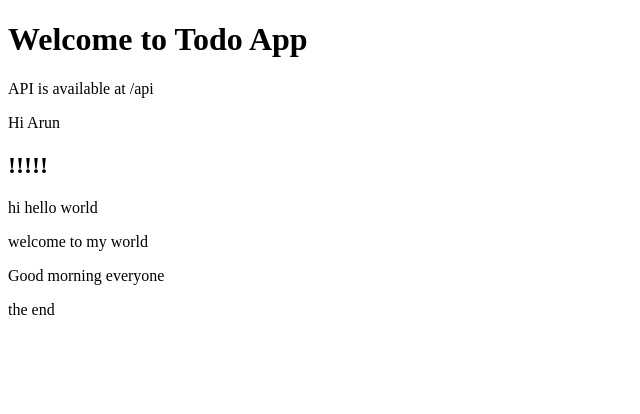
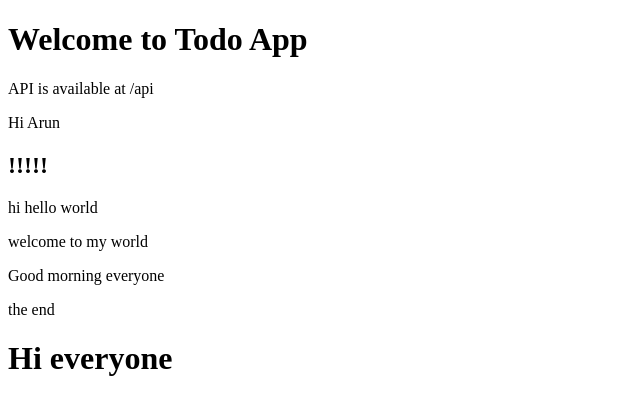
Before and after one commit to ArunkumarCarch/CICD_using_Github_Actions, a plain HTML site: page web/index.html in a window 1280 px wide. Shown: the whole page, without its empty margins (0-640 px from the left). Drawn offline with Linux system fonts and the light colour scheme.

Commit message:
adding hi everyone

```diff
--- a/web/index.html
+++ b/web/index.html
@@ -10,5 +10,6 @@
 <p> welcome to my world</p>
 <p>Good morning everyone</p>
 <p>the end</p>
+<h1>Hi everyone</h1>
 </body>
 </html>
```
